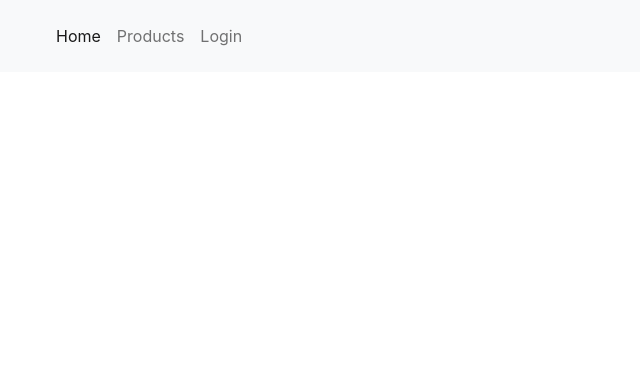
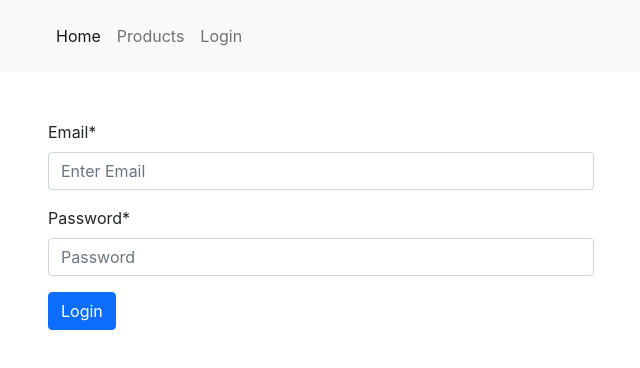
Before and after one commit to jawadahmad3263/eccomeraceProject, a React (Create React App) app: page /Login in a window 1280 px wide. Shown: the top 368 px of the page, without its empty margins (34-674 px from the left). Built offline with nearby package versions, Linux system fonts and the light colour scheme.

Commit message:
login component and actions

```diff
--- a/src/pages/login/UI/LoginUi.js
+++ b/src/pages/login/UI/LoginUi.js
@@ -1,9 +1,51 @@
 import React from 'react'
+import Styles from "../assets/css/LoginUi.module.css";
+export default function LoginUi(props) {
+   const {emailLabel,passwordLabel,handleChange,handleLogin,credintial} = props
+    return (
+    <div className="container">
+    <div className="row">
+      <div className="col-md-6 col-lg-6">
+        <form className="py-5">
+          <div className="mb-3">
+            <label for="email" className={`form-label ${Styles.labelColor}`}>
+              {emailLabel}
+            </label>
+            <input
+              type="text"
+              className="form-control"
+              id="email"
+              name="email"
+              placeholder={"Enter Email"}
+              value={credintial.email}
+              onChange={handleChange}
+            />
+          </div>
+          <div className="mb-3">
+            <label for="password" className="form-label">
+              {passwordLabel}
+            </label>
+            <input
+              type="password"
+              className="form-control"
+              id="password"
+              name="password"
+              placeholder={"Password"}
+              value={credintial.password}
+              onChange={handleChange}
+            />
+          </div>
 
-export default function LoginUi() {
-    return (
-        <div>
-
-        </div>
+          <button
+            type="submit"
+            className="btn btn-primary"
+            onClick={handleLogin}
+          >
+            Login
+          </button>
+        </form>
+      </div>
+    </div>
+  </div>
     )
 }
--- a/src/pages/login/container/Login.js
+++ b/src/pages/login/container/Login.js
@@ -1,8 +1,29 @@
-import React from 'react'
+import React,{useState} from 'react'
 import LoginUi from '../UI/LoginUi'
 
 export default function Login() {
+  const [emailLabel,setEmailLabel] = useState("Email*");
+  const [passwordLabel,setPasswordLabel] = useState("Password*");
+  const [credintial, setCredintial] = useState({
+    email: "",
+    password: "",
+  });
+
+    //function to set credintial
+    const handleChange = (e) => {
+      const { name, value } = e.target;
+      setCredintial({
+        ...credintial,
+        [name]: value,
+      });
+    };
+    //function to login user
+    const handleLogin = () =>{
+
+    }
     return (
-      <LoginUi/>
+      <LoginUi emailLabel={emailLabel} passwordLabel={passwordLabel}
+       handleChange={handleChange} handleLogin={handleLogin}
+        credintial={credintial}/>
     )
 }
--- a/src/redux/store/initialState.js
+++ b/src/redux/store/initialState.js
@@ -3,6 +3,8 @@ export const initialState={
     category:[],
     loading:false,
     error:null,
+    total:0,
+    loginStatus:false,
     registerdUsers:[
        {name:"hamid",email:"hamid@gmail.com",password:"1234"},
        {name:"jawad",email:"jawad@gmail.com",password:"abcd"},
```
Also changed, not shown: src/redux/actions/authenticateUserAction.js (added, +9 -0 lines).
